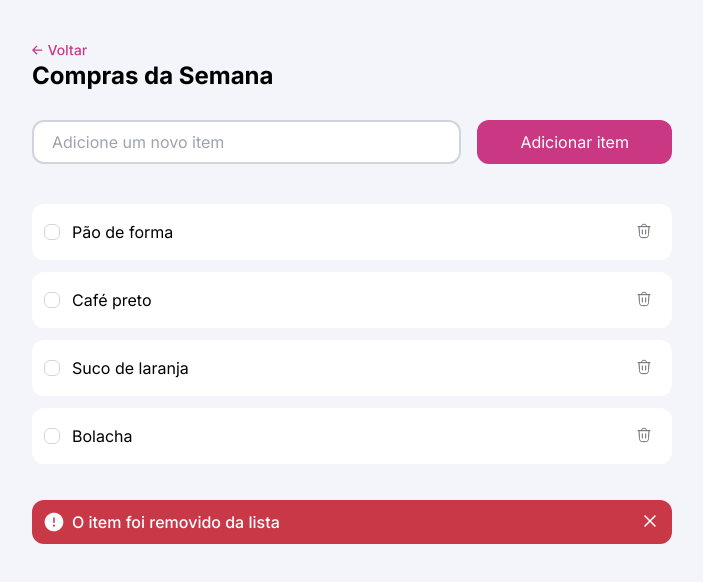
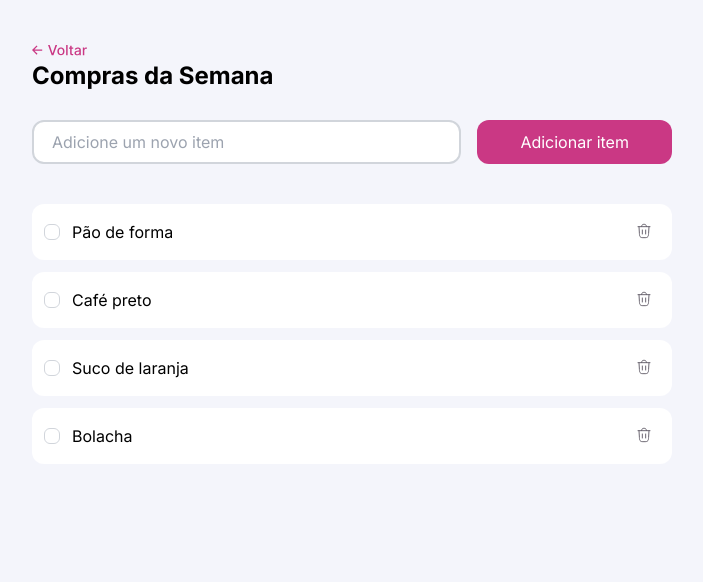
Before and after one commit to Vitorcavic/shoplist, a plain HTML site: page index.html in a window 1280 px wide. Shown: the part 140-722 px from the top of the page, without its empty margins (288-991 px from the left). Drawn offline with Linux system fonts and the light colour scheme.

Commit message:
feat: Adicionando uma regra para a mensagem de alerta sumir quando tiver o atributo hidden

```diff
--- a/index.html
+++ b/index.html
@@ -73,7 +73,7 @@
                 </li>
             </ul>
         </div>
-        <div class="alert" >
+        <div class="alert" hidden>
             <div class="alert-content">
                 <img src="assets/alert.svg" alt="">
                 <span>O item foi removido da lista</span>
--- a/style.css
+++ b/style.css
@@ -144,7 +144,6 @@ form {
 }
 
 .alert {
-    display: flex;
     align-items: center;
     justify-content: space-between;
     margin-top: 2.25rem;
@@ -152,6 +151,10 @@ form {
     padding: .75rem;
     border-radius: .75rem;
     height: 2.75rem;
+
+    &:not([hidden]) {
+        display: flex;
+    }
 
     & .alert-content {
         display: flex;
```
